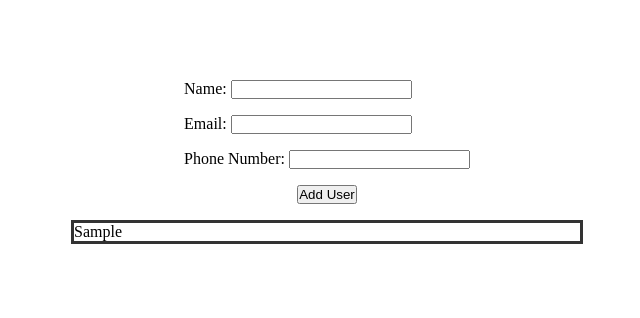
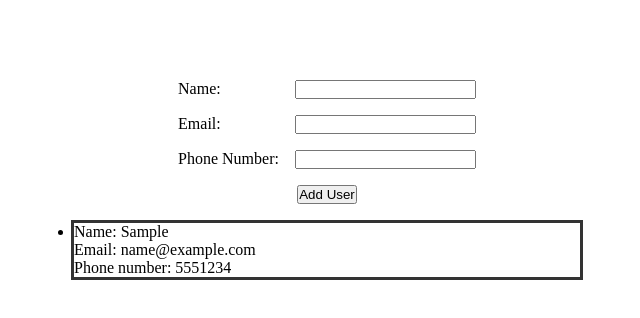
Before and after one commit to eddielin978/mini-web-projects, a plain HTML site: page forms/user-info-form/v1/index.html in a window 1280 px wide. Both pictures are taken after typing "Sample", "name@example.com", "5551234" into the empty fields and a click on the button "Add User". Shown: the whole page, without its empty margins (313-953 px from the left). Drawn offline with Linux system fonts and the light colour scheme.

Commit message:
User Info Form: User-info list display functionality

```diff
--- a/forms/user-info-form/v1/index.html
+++ b/forms/user-info-form/v1/index.html
@@ -11,19 +11,27 @@
       <section class="page">
         <form action="" class="form" method="POST" novalidate>
           <div class="form-group">
-            <label for="user-name">Name: </label>
-            <input type="text" id="user-name" name="name" />
+            <div class="pair">
+              <label for="user-name">Name: </label>
+              <input type="text" id="user-name" name="name" />
+            </div>
+
             <span class="error-text"></span>
           </div>
           <div class="form-group">
-            <label for="user-email">Email: </label>
-            <input type="email" id="user-email" name="email" />
+            <div class="pair">
+              <label for="user-email">Email: </label>
+              <input type="email" id="user-email" name="email" />
+            </div>
+
             <span class="error-text"></span>
           </div>
           <div class="form-group">
-            <label for="user-phone">Phone Number: </label>
-            <input type="tel" id="user-phone" name="phone-number" /><span class="error-text">
-            </span>
+            <div class="pair">
+              <label for="user-phone">Phone Number: </label>
+              <input type="tel" id="user-phone" name="phone-number" />
+            </div>
+            <span class="error-text"> </span>
           </div>
           <button type="submit">Add User</button>
         </form>
--- a/forms/user-info-form/v1/script.js
+++ b/forms/user-info-form/v1/script.js
@@ -4,6 +4,29 @@ form.addEventListener("submit", (e) => {
   e.preventDefault();
   const formData = new FormData(e.target);
   const formEntries = Object.fromEntries(formData.entries());
-  userList.textContent = formEntries.name;
+  addUserToList(formEntries, userList);
   e.target.reset();
 });
+function addUserToList(entries, list) {
+  let fragment = new DocumentFragment();
+  const nameSpan = document.createElement("span");
+  const emailSpan = document.createElement("span");
+  const phoneSpan = document.createElement("span");
+  nameSpan.textContent = `Name: ${entries?.name}`;
+  emailSpan.textContent = `Email: ${entries?.email}`;
+  phoneSpan.textContent = `Phone number: ${entries?.["phone-number"]}`;
+  if (nameSpan.textContent !== "Name: ") {
+    nameSpan.style.display = "block";
+    fragment.append(nameSpan);
+  }
+  if (emailSpan.textContent !== "Email: ") {
+    emailSpan.style.display = "block";
+    fragment.append(emailSpan);
+  }
+  if (phoneSpan.textContent !== "Phone number: ") {
+    phoneSpan.style.display = "block";
+    fragment.append(phoneSpan);
+  }
+  list.append(document.createElement("li"));
+  list.lastElementChild.append(fragment);
+}
--- a/forms/user-info-form/v1/styles.css
+++ b/forms/user-info-form/v1/styles.css
@@ -17,6 +17,18 @@
     button {
       align-self: center;
     }
+    .form-group {
+      display: flex;
+      flex-direction: column;
+      width: 100%;
+      .pair {
+        display: flex;
+        flex-direction: row;
+        gap: 1rem;
+        width: 100%;
+        justify-content: space-between;
+      }
+    }
   }
   .user-list {
     display: flex;
```
